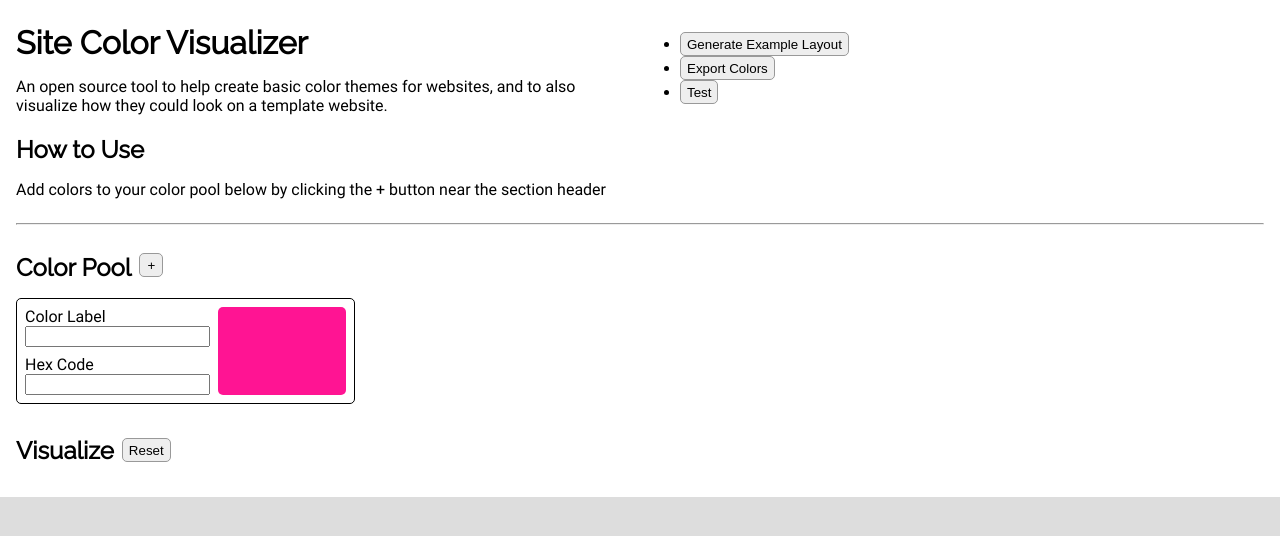
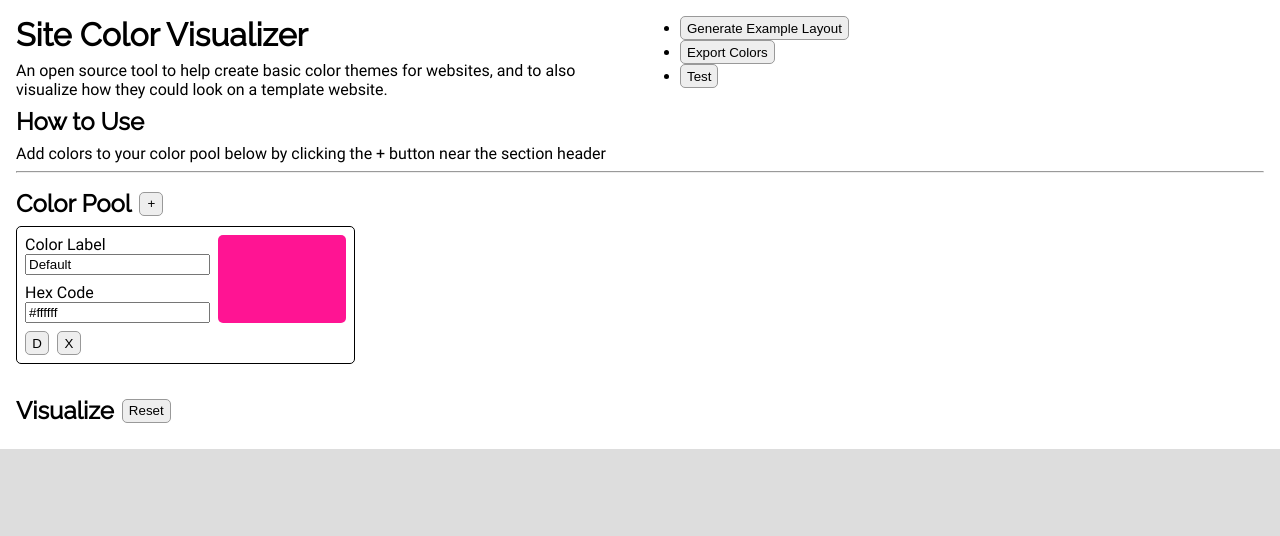
Before and after one commit to maindaniel/site-color-visualizer, a Vue app: page / in a window 1280 px wide. Shown: the top 536 px of the page. Built offline with nearby package versions, Linux system fonts and the light colour scheme.

Commit message:
Duplicate and Remove ColorCards

```diff
--- a/src/App.vue
+++ b/src/App.vue
@@ -41,8 +41,9 @@
           <ColorCard
             v-for="card in colorList"
             :key="card.id"
-            :card="card"
+            :initialCard="card"
             @remove="removeColorCard"
+            @duplicate="duplicateColorCard"
           />
         </div>
       </section>
@@ -77,16 +78,28 @@ export default {
     };
   },
   methods: {
+    /** Add brand new color card set to card defaults. */
     addColorCard() {
       this.colorList.push({
         id: ++nextColorId,
         label: "",
-        color: "",
+        hex: "",
       });
     },
+
+    /** Remove a color card based on unique id. */
     removeColorCard(id) {
       this.colorList = this.colorList.filter((card) => {
         return card.id !== id;
+      });
+    },
+
+    /** Duplicate a color card based on other card's id. */
+    duplicateColorCard(card) {
+      this.colorList.push({
+        id: ++nextColorId,
+        label: card.label,
+        hex: card.hex,
       });
     },
   },
@@ -118,7 +131,7 @@ export default {
 
     .introduction {
       h1 {
-        margin-top: 0.5rem;
+        margin-top: 0rem;
       }
     }
   }
--- a/src/assets/css/styles.css
+++ b/src/assets/css/styles.css
@@ -26,7 +26,7 @@ h4,
 h5,
 h6 {
   font-family: "Raleway", sans-serif;
-  margin-bottom: 1rem;
+  margin: 0.5rem 0;
 }
 h1 {
   font-size: 2rem;
@@ -38,6 +38,7 @@ p,
 a,
 label {
   font-family: "Roboto", monospace;
+  margin: 0;
 }
 a {
   color: #c0ffee;
@@ -58,3 +59,6 @@ button:hover {
   background-color: #cccccc;
   cursor: pointer;
 }
+ul {
+  margin: 0;
+}
--- a/src/assets/css/styles.less
+++ b/src/assets/css/styles.less
@@ -33,7 +33,8 @@ h4,
 h5,
 h6 {
   font-family: "Raleway", sans-serif;
-  margin-bottom: 1rem;
+  margin: .5rem 0;
+
 }
 
 h1 {
@@ -48,6 +49,7 @@ p,
 a,
 label {
   font-family: "Roboto", monospace;
+  margin: 0;
 }
 
 a {
@@ -72,3 +74,7 @@ button {
     cursor: pointer;
   }
 }
+
+ul {
+  margin: 0;
+}
--- a/src/components/ColorCard.vue
+++ b/src/components/ColorCard.vue
@@ -2,28 +2,41 @@
   <div class="color-card">
     <div class="color-label">
       <label>Color Label</label>
-      <input type="text" />
+      <input type="text" v-model="card.label" />
     </div>
     <div class="color-hex">
       <label>Hex Code</label>
-      <input type="text" />
+      <input type="text" v-model="card.hex" />
     </div>
     <div class="color-preview"></div>
+    <div class="color-actions">
+      <button @click="$emit('duplicate', card)" class="card-action">D</button>
+      <button @click="$emit('remove', card.id)" class="card-action">X</button>
+    </div>
   </div>
 </template>
+
 
 <script>
 export default {
   name: "ColorCard",
   props: {
-    card: {
+    initialCard: {
       id: Number,
       label: String,
       hex: String,
     },
   },
+  data() {
+    return {
+      card: this.initialCard,
+    };
+  },
+  methods: {
+  },
 };
 </script>
+
 
 <style lang="less" scoped>
 .color-card {
@@ -35,7 +48,8 @@ export default {
   grid-template-columns: 1fr 1fr;
   grid-template-areas:
     "label preview"
-    "hex preview";
+    "hex preview"
+    "actions actions";
   column-gap: 0.5rem;
   row-gap: 0.5rem;
 
@@ -60,5 +74,15 @@ export default {
     border-radius: 5px;
     background-color: deeppink;
   }
+
+  .color-actions {
+    grid-area: actions;
+
+    display: inline;
+
+    button {
+      margin-right: .5rem;
+    }
+  }
 }
 </style>
```
